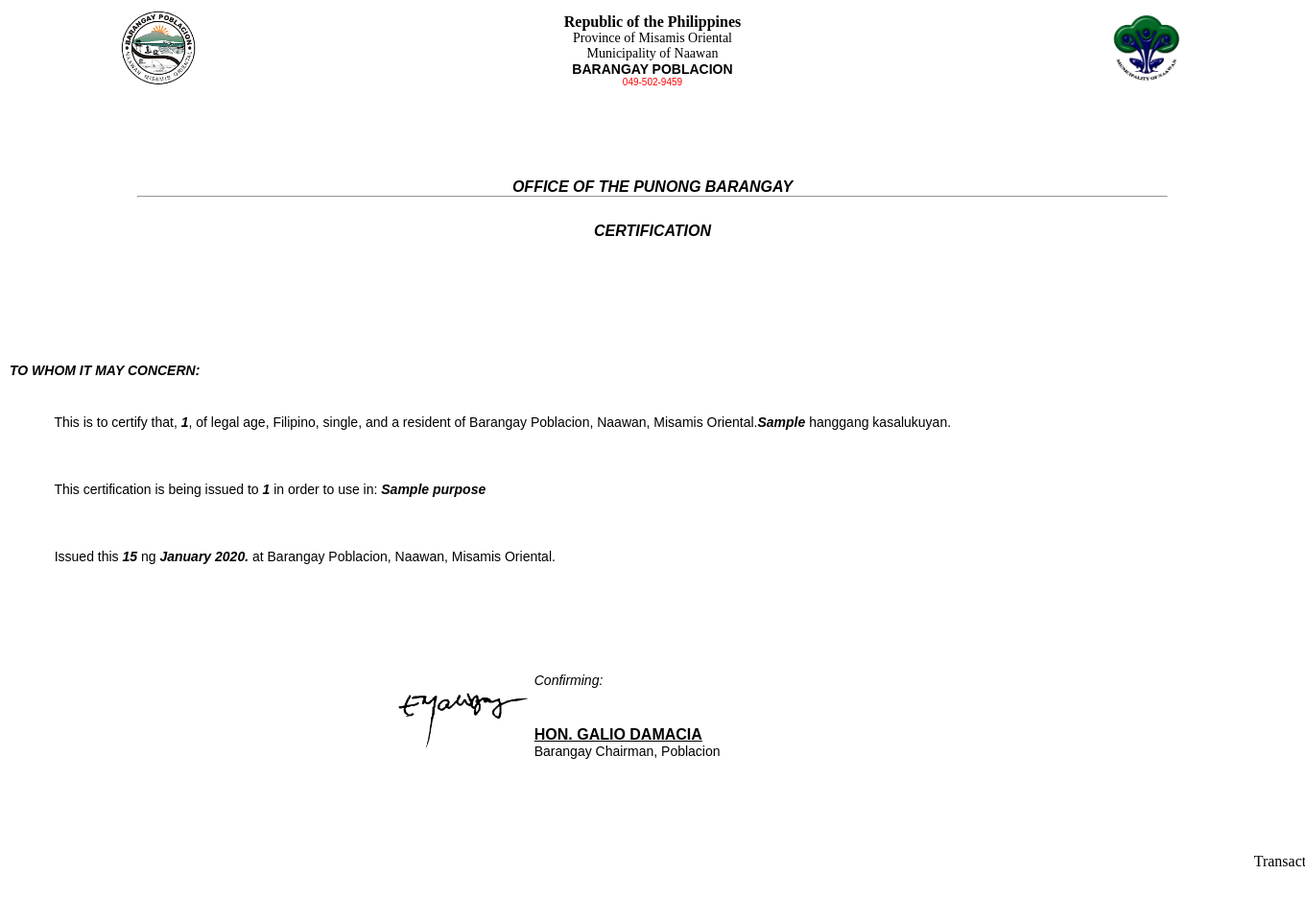
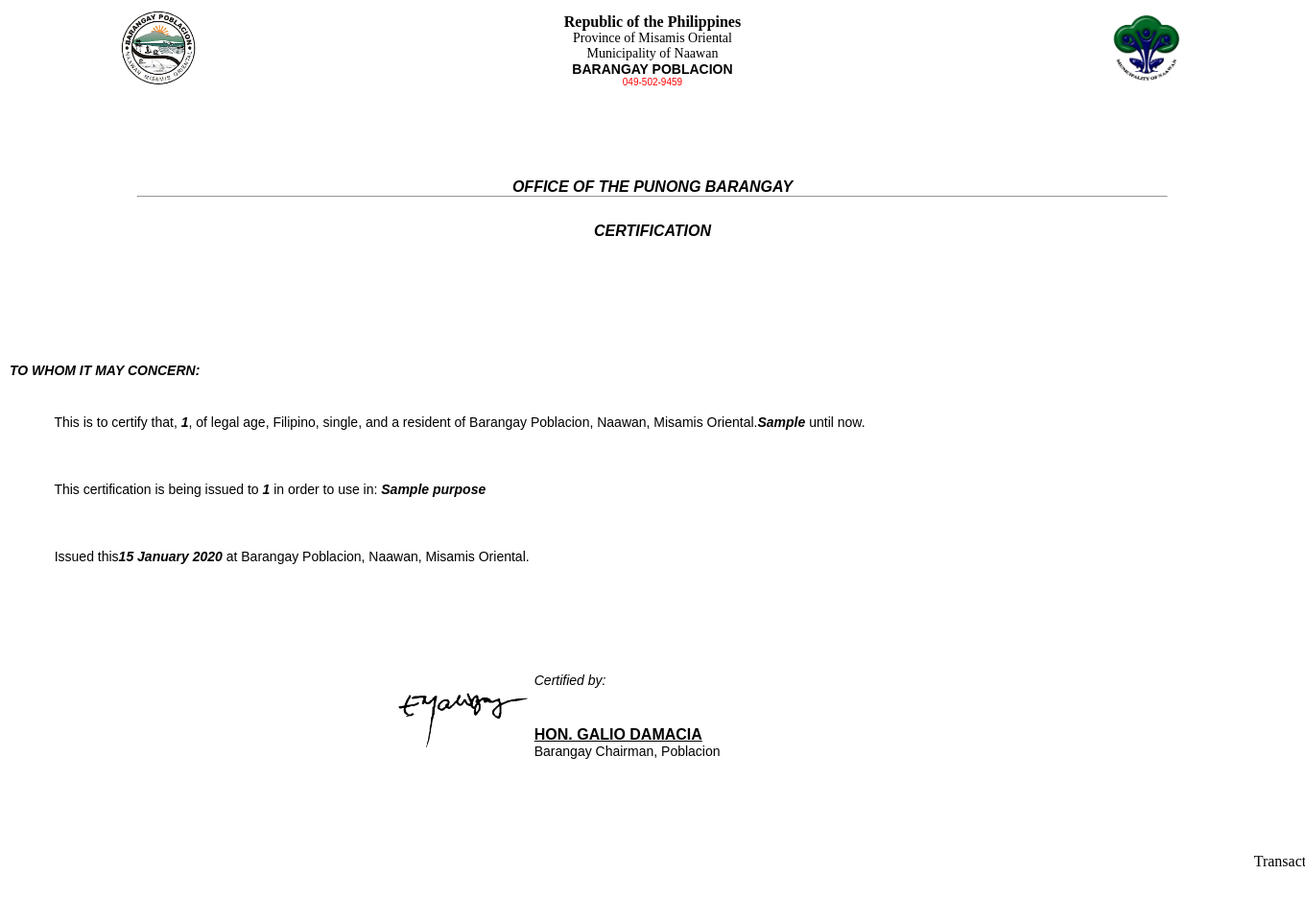
Before and after one commit to syntaxboybe/BESS, a Django app: template templates/ResidencyCertificate/resident_certificate_pdf.html in a window 1360 px wide; the page is wider, and only the part inside the window is pictured. Shown: that part at 96% size. Run offline with Django 3.2, Linux system fonts and the light colour scheme; the template is opened without the code that fills it: most values are stand-ins (such as "Sample title", 1, 10 or a date in 2020).

Commit message:
fix(pdf): text info

```diff
--- a/templates/ClearanceManagement/clearance_pdf.html
+++ b/templates/ClearanceManagement/clearance_pdf.html
@@ -137,7 +137,7 @@
                 <p style="font-size: 12px;">To whom It may Concern;</p><br>
                 <p style="font-size: 12px;">&nbsp; &nbsp; &nbsp; &nbsp;&nbsp;&nbsp;&nbsp;&nbsp; &nbsp; &nbsp; &nbsp;&nbsp;&nbsp;&nbsp;
                     This is to certify that <b>{{clearance.res_id}}</b>, <b>{{clearance.age}}</b> years of age, born on <b>{{clearance.res_id.birthdate}}</b> at <b>{{clearance.res_id.birthplace}}</b>,
-                    <b>{{clearance.res_id.civil_status}}</b> and resident of <b>{{clearance.res_id.purok}}</b> Barangay Masili, Calamba City since <b>{{clearance.res_id.years_resided}}</b> has never been charged
+                    <b>{{clearance.res_id.civil_status}}</b> and resident of <b>{{clearance.res_id.purok}}</b> Barangay Poblacion, Naawan, Misamis Oriental since <b>{{clearance.res_id.years_resided}}</b> has never been charged
                     of any kind of offense and has no records on file before in this Barangay</p>
                 <br><br><br>
                 <p style="font-size: 12px;">&nbsp; &nbsp; &nbsp; &nbsp;&nbsp;&nbsp;&nbsp;&nbsp; &nbsp; &nbsp; &nbsp;&nbsp;&nbsp;&nbsp;
@@ -145,7 +145,7 @@
 
                 <br><br><br><br>
                 <p style="font-size: 12px;">
-                    Issued this <b>{{clearance.date_released|date:"jS"}}</b> of <b>{{clearance.date_released|date:"F"}}</b>, <b>{{clearance.date_released.year}}</b> at Barangay Masili, City of Calamba
+                    Issued this <b>{{clearance.date_released|date:"jS"}}</b> of <b>{{clearance.date_released|date:"F"}}</b>, <b>{{clearance.date_released.year}}</b> at Barangay Poblacion, Naawan, Misamis Oriental
                 </p>
                 <table>
                     <tr>
--- a/templates/IndigencyManagement/indigency_pdf.html
+++ b/templates/IndigencyManagement/indigency_pdf.html
@@ -84,8 +84,8 @@
               letter is Mr. / Mrs. / Ms. <b>{{indigency.res_id}}</b>,
               <b>{{indigency.age}}</b> years old,
               <b>{{indigency.res_id.civil_status}}</b>, and a resident of
-              <b>{{indigency.res_id.purok}}</b> Barangay Masili, Calamba City,
-              Laguna.
+              <b>{{indigency.res_id.purok}}</b> Barangay Poblacion, Naawan,
+              Misamis Oriental.
             </i>
           </p>
           <br /><br />
--- a/templates/ResidencyCertificate/resident_certificate_pdf.html
+++ b/templates/ResidencyCertificate/resident_certificate_pdf.html
@@ -74,13 +74,13 @@
 
         <tr>
             <td colspan="3" style="margin-left: 70px; margin-right: 70px;">
-                <p class="p2" style="font-size: 14px;">&nbsp;&nbsp;&nbsp;&nbsp;&nbsp;&nbsp;&nbsp;&nbsp;&nbsp;&nbsp;&nbsp; This is to certify that, <b><i>{{ residency_certificate.res_id }}</i></b>, of legal age, Filipino, single, and a resident of Barangay Poblacion, Naawan, Misamis Oriental.<b><i>{{ residency_certificate.res_id.years_resided }}</i></b> hanggang kasalukuyan.</p>
+                <p class="p2" style="font-size: 14px;">&nbsp;&nbsp;&nbsp;&nbsp;&nbsp;&nbsp;&nbsp;&nbsp;&nbsp;&nbsp;&nbsp; This is to certify that, <b><i>{{ residency_certificate.res_id }}</i></b>, of legal age, Filipino, single, and a resident of Barangay Poblacion, Naawan, Misamis Oriental.<b><i>{{ residency_certificate.res_id.years_resided }}</i></b> until now.</p>
                 <br><br><br>
                 <p class="p2" style="font-size: 14px;">&nbsp;&nbsp;&nbsp;&nbsp;&nbsp;&nbsp;&nbsp;&nbsp;&nbsp;&nbsp;&nbsp; This certification is being issued to <b><i>{{ residency_certificate.res_id }}</i></b>
                 in order to use in: <b><i>{{ residency_certificate.purpose }}</i></b></p>
                 <br><br><br>
-                <p class="p2" style="font-size: 14px;">&nbsp;&nbsp;&nbsp;&nbsp;&nbsp;&nbsp;&nbsp;&nbsp;&nbsp;&nbsp;&nbsp; Issued this <b><i>{{ residency_certificate.date_released.day }}</i></b>
-                    ng <b><i>{{residency_certificate.date_released|date:"F"}} {{residency_certificate.date_released.year}}.</i></b> at Barangay Poblacion, Naawan, Misamis Oriental.</p>
+                <p class="p2" style="font-size: 14px;">&nbsp;&nbsp;&nbsp;&nbsp;&nbsp;&nbsp;&nbsp;&nbsp;&nbsp;&nbsp;&nbsp; Issued this<b><i>{{ residency_certificate.date_released.day }}</i></b>
+                <b><i>{{residency_certificate.date_released|date:"F"}} {{residency_certificate.date_released.year}}</i></b> at Barangay Poblacion, Naawan, Misamis Oriental.</p>
                 </p>
             </td>
         </tr>
@@ -96,7 +96,7 @@
                         </td>
 
                         <td>
-                            <p class="p2" style="font-size: 14px;"><i>Confirming:</i></p>
+                            <p class="p2" style="font-size: 14px;"><i>Certified by:</i></p>
                         </td>
                     </tr>
                     <tr>
```
